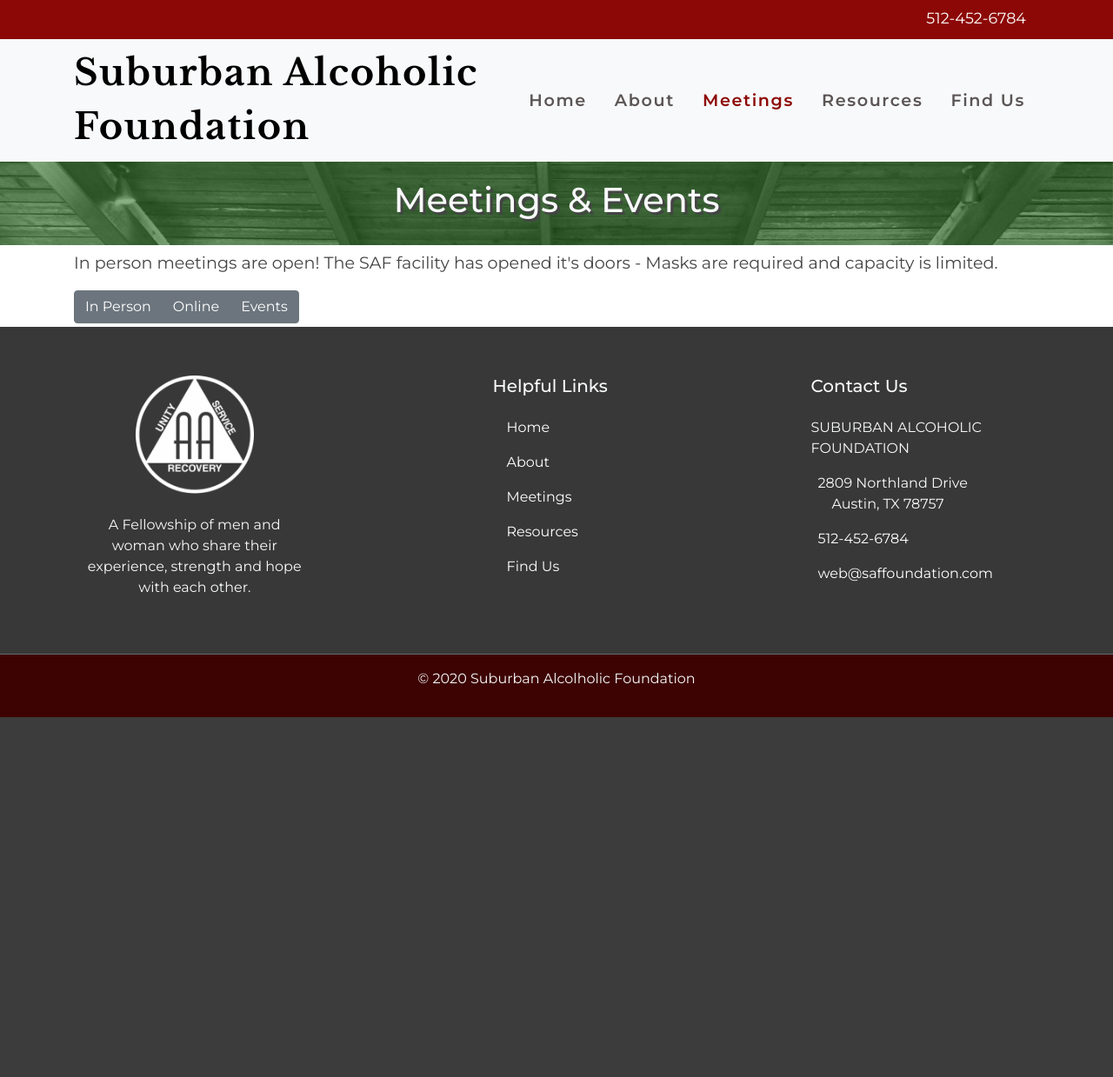
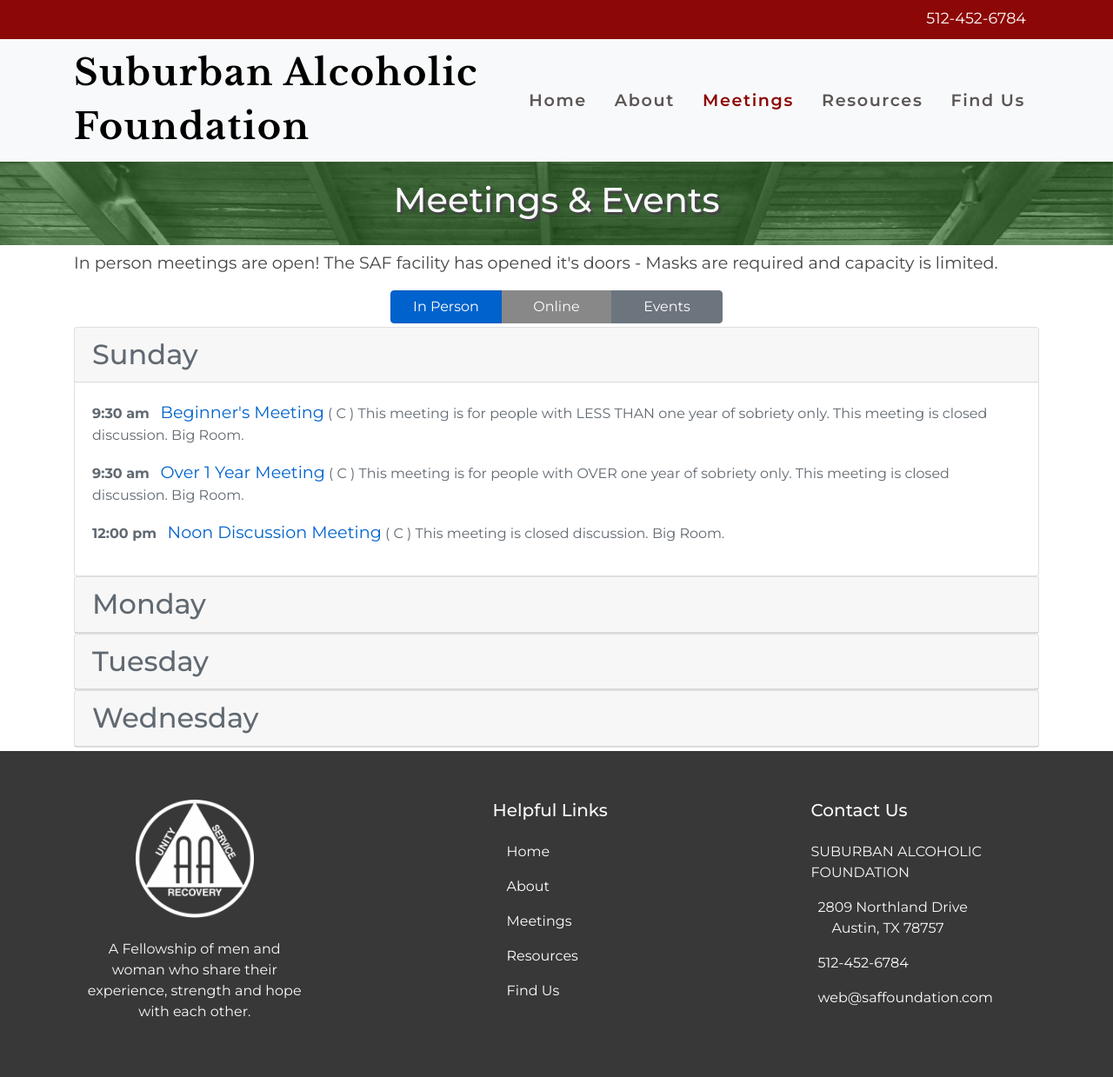
Before and after one commit to dogatonic/saf-website, a PHP site: page /meetings in a window 1280 px wide. Shown: the top 1239 px of the page at 87% size. Before the commit the page ends 825 px from the top, so only its background shows below. Run offline with PHP 8.4, Linux system fonts and the light colour scheme; some libraries are stand-ins or nearby versions; some web fonts are replaced.

Commit message:
About to setup meetings array

```diff
--- /dev/null
+++ b/content_php/meetings_info.php
@@ -0,0 +1,17 @@
+<?php
+
+$arrMeetingsData = [];
+
+$arrMeetingsData[] = [
+    'order'=>10,
+    'time'=>"9:30 am",
+    'title'=>"Beginner's Meeting",
+    'type'=>"C",
+    'desc'=>"This meeting is for people with LESS THAN one year of sobriety only. This meeting is closed discussion.",
+    'room'=>"Big room"
+];
+
+
+
+
+?>
--- a/css/style.css
+++ b/css/style.css
@@ -76,6 +76,28 @@ h1.clubhouseHeading {
 .nav-link.active,
 .nav-link:hover {
 	color: #8c0806 !important;
+}
+.buttonGroupMeetings button {
+	width: 8rem;
+}
+
+.btn-secondary-2 {
+	color: #fff;
+	background-color: #888 !important;
+}
+.btn-secondary-2:hover,
+.btn-secondary-2:active,
+.btn-secondary-2:focus,
+.btn-secondary-2:visited {
+	color: #fff;
+	background-color: #42a5f5 !important;
+	border-color: #0062cc !important;
+	background-image: none !important;
+	border: 1 !important;
+}
+
+.btn-secondary:hover {
+	background-color: #42a5f5 !important;
 }
 
 /*============= CAROUSEL =============*/
@@ -156,7 +178,23 @@ h1.clubhouseHeading {
 .fixed-background-nothome {
 	padding: 0rem;
 }
+/*============= Meetings Buttons =============*/
+.card-header-meetings {
+	cursor: pointer;
+}
+/*============= Meetings Cards =============*/
+.meetingCard {
+	margin-bottom: 1rem;
+}
 
+.meetingCardTime {
+	font-size: 1rem;
+	font-weight: 900;
+}
+.meetingCardTitle {
+	font-size: 1.2rem;
+	color: #0062cc;
+}
 /*============= FOOTER =============*/
 
 footer {
--- a/includes/html_foot.php
+++ b/includes/html_foot.php
@@ -1,7 +1,7 @@
 <!-- <script src="js/jquery-3.5.1.min.js"></script>
 <script src="js/bootstrap.min.js"></script>
 <script src="js/popper.min.js"></script> --->
-<script src="js/all.min.js"></script>
+<script src="/js/all.min.js"></script>
 
 
 
@@ -9,5 +9,5 @@
 <script src="https://code.jquery.com/jquery-3.5.1.slim.min.js" integrity="sha384-DfXdz2htPH0lsSSs5nCTpuj/zy4C+OGpamoFVy38MVBnE+IbbVYUew+OrCXaRkfj" crossorigin="anonymous"></script>
 <script src="https://cdn.jsdelivr.net/npm/popper.js@1.16.1/dist/umd/popper.min.js" integrity="sha384-9/reFTGAW83EW2RDu2S0VKaIzap3H66lZH81PoYlFhbGU+6BZp6G7niu735Sk7lN" crossorigin="anonymous"></script>
 <script src="https://stackpath.bootstrapcdn.com/bootstrap/4.5.2/js/bootstrap.min.js" integrity="sha384-B4gt1jrGC7Jh4AgTPSdUtOBvfO8shuf57BaghqFfPlYxofvL8/KUEfYiJOMMV+rV" crossorigin="anonymous"></script>
-
+<script src="/js/saf.js"></script>
 </html>
--- a/js/saf.js
+++ b/js/saf.js
@@ -1,6 +1,36 @@
 function misc() {
-  // just testing the Prettier extension
-  const v = 1;
-  let a = 2;
-  a += 1;
+	// just testing the Prettier extension
+	const v = 1;
+	let a = 2;
+	a += 1;
 }
+
+$(document).ready(function () {
+	console.log("ready! >>>>>>>>>>>>>>>>>>>>>>>>>>");
+	//bMeetingsGroup
+	$(".bMeetingsGroup").click(doMeetingsButtonClick);
+	$("#bMeetingsIP").click();
+});
+
+const objMeetingsButtons = {
+	bMeetingsIP: { offClass: "btn-secondary", contentDiv: "divMeetingsIP" },
+	bMeetingsOL: { offClass: "btn-secondary-2", contentDiv: "divMeetingsOL" },
+	bMeetingsEV: { offClass: "btn-secondary", contentDiv: "divMeetingsEV" },
+};
+
+function doMeetingsButtonClick() {
+	// console.log($(this).attr("id"));
+	const thisId = $(this).attr("id");
+	console.log(objMeetingsButtons[thisId]["offClass"]);
+
+	$.each(objMeetingsButtons, function (key, value) {
+		$("#" + key)
+			.removeClass()
+			.addClass("btn bMeetingsGroup " + objMeetingsButtons[key]["offClass"]);
+		$("#" + objMeetingsButtons[key]["contentDiv"]).hide();
+	});
+
+	// $(".bMeetingsGroup").removeClass().addClass("btn bMeetingsGroup btn-secondary");
+	$(this).removeClass(objMeetingsButtons[thisId]["offClass"]).addClass("btn-primary active");
+	$("#" + objMeetingsButtons[thisId]["contentDiv"]).show();
+}
--- a/pages/meetings.php
+++ b/pages/meetings.php
@@ -1,3 +1,6 @@
+<?php
+require_once(__ROOT__ . "/content_php/meetings_info.php");
+?>
 <body>
 	<div class="big-div">
 		<!-- Top Bar -->
@@ -27,13 +30,88 @@
 		</div>
 		<!-- END: Main Page Heading -->
 
-		<div class="container my-1 ">
-			<div class="btn-group" role="group" aria-label="">
-				<button type="button" class="btn btn-secondary">In Person</button>
-				<button type="button" class="btn btn-secondary">Online</button>
-				<button type="button" class="btn btn-secondary">Events</button>
+		<div class="container my-1  text-center ">
+			<div class="btn-group buttonGroupMeetings" role="group" aria-label="meetings">
+				<button type="button" id="bMeetingsIP" class="btn bMeetingsGroup btn-secondary">In Person</button>
+				<button type="button" id="bMeetingsOL" class="btn bMeetingsGroup btn-secondary-2">Online</button>
+				<button type="button" id="bMeetingsEV" class="btn bMeetingsGroup btn-secondary">Events</button>
 			</div>
 		</div>
+
+		<div id='divMeetingsIP' class="container my-1" style='border:0px solid #00f;'>
+			<div id="accordion">
+			<div class="card">
+					<div class="card-header card-header-meetings" id="headingOne" data-toggle="collapse" data-target="#collapseOne">
+						<h2 class="mb-0">Sunday</h2>
+					</div>
+					<div id="collapseOne" class="collapse show" aria-labelledby="headingOne" data-parent="#accordion">
+
+						<div class="card-body">
+							<div class='meetingCard'>
+								<span class='meetingCardTime' style=''>9:30 am</span>&nbsp;&nbsp;
+								<span class='meetingCardTitle'>Beginner's Meeting</span>
+								<span class='meetingCardType'>(&nbsp;C&nbsp;)</span>
+								<span class='meetingCardDesc'>This meeting is for people with LESS THAN one year of sobriety only. This meeting is closed discussion.</span>
+								<span class='meetingCardRoom'>Big Room.</span>
+							</div>
+
+							<div class='meetingCard'>
+								<span class='meetingCardTime' style=''>9:30 am</span>&nbsp;&nbsp;
+								<span class='meetingCardTitle'>Over 1 Year Meeting</span>
+								<span class='meetingCardType'>(&nbsp;C&nbsp;)</span>
+								<span class='meetingCardDesc'>This meeting is for people with OVER one year of sobriety only. This meeting is closed discussion.</span>
+								<span class='meetingCardRoom'>Big Room.</span>
+							</div>
+
+							<div class='meetingCard'>
+								<span class='meetingCardTime' style=''>12:00 pm</span>&nbsp;&nbsp;
+								<span class='meetingCardTitle'>Noon Discussion Meeting</span>
+								<span class='meetingCardType'>(&nbsp;C&nbsp;)</span>
+								<span class='meetingCardDesc'>This meeting is closed discussion.</span>
+								<span class='meetingCardRoom'>Big Room.</span>
+							</div>
+						</div>
+
+					</div>
+				</div>
+				<div class="card">
+					<div class="card-header card-header-meetings" id="headingOne" data-toggle="collapse" data-target="#collapseOne">
+						<h2 class="mb-0">Monday</h2>
+					</div>
+					<div id="collapseOne" class="collapse" aria-labelledby="headingOne" data-parent="#accordion">
+					<div class="card-body">
+							<div class='meetingCard'>
+								<span class='meetingCardTime' style=''>7:30 am</span>
+								<span class='meetingCardTitle'>Morning Discussion Meeting</span>
+								<span class='meetingCardType'>( Open )</span>
+								<span class='meetingCardDesc'>This meeting is open discussion.</span>
+								<span class='meetingCardDesc'>Big Room</span>
+							</div>
+						</div>
+					</div>
+				</div>
+				<div class="card">
+					<div class="card-header card-header-meetings" id="headingTwo" data-toggle="collapse" data-target="#collapseTwo">
+						<h2 class="mb-0">Tuesday</h2>
+					</div>
+					<div id="collapseTwo" class="collapse" aria-labelledby="headingTwo" data-parent="#accordion">
+						<div class="card-body"> Anim pariatur cliche reprehenderit, enim eiusmod high life accusamus terry richardson ad squid. 3 wolf moon officia aute, non cupidatat skateboard dolor brunch. Food truck quinoa nesciunt laborum eiusmod. Brunch 3 wolf moon tempor, sunt aliqua put a bird on it squid single-origin coffee nulla assumenda shoreditch et. Nihil anim keffiyeh helvetica, craft beer labore wes anderson cred nesciunt sapiente ea proident. Ad vegan excepteur butcher vice lomo. Leggings occaecat craft beer farm-to-table, raw denim aesthetic synth nesciunt you probably haven't heard of them accusamus labore sustainable VHS. </div>
+					</div>
+				</div>
+				<div class="card">
+				<div class="card-header card-header-meetings" id="headingThree" data-toggle="collapse" data-target="#collapseThree">
+						<h2 class="mb-0">Wednesday</h2>
+					</div>
+					<div id="collapseThree" class="collapse" aria-labelledby="headingThree" data-parent="#accordion">
+						<div class="card-body"> Anim pariatur cliche reprehenderit, enim eiusmod high life accusamus terry richardson ad squid. 3 wolf moon officia aute, non cupidatat skateboard dolor brunch. Food truck quinoa nesciunt laborum eiusmod. Brunch 3 wolf moon tempor, sunt aliqua put a bird on it squid single-origin coffee nulla assumenda shoreditch et. Nihil anim keffiyeh helvetica, craft beer labore wes anderson cred nesciunt sapiente ea proident. Ad vegan excepteur butcher vice lomo. Leggings occaecat craft beer farm-to-table, raw denim aesthetic synth nesciunt you probably haven't heard of them accusamus labore sustainable VHS. </div>
+					</div>
+				</div>
+			</div>
+		</div>
+
+		<div id='divMeetingsOL' class="container my-1" style='border:1px solid #0f0;'>Lorem ipsum dolor sit amet, consectetur adipisicing elit. Delectus totam ea sit perferendis vero commodi qui architecto ipsa eius! Ut est vero ipsum ipsam sequi consequatur nisi earum praesentium dignissimos?</div>
+
+		<div id='divMeetingsEV' class="container my-1" style='border:1px solid #f00;'>Lorem ipsum dolor sit amet, consectetur adipisicing elit. Delectus totam ea sit perferendis vero commodi qui architecto ipsa eius! Ut est vero ipsum ipsam sequi consequatur nisi earum praesentium dignissimos?</div>
 
 
 		<!-- Start Footer -->
```
Lines whose indentation alone changed are shown as unchanged.
